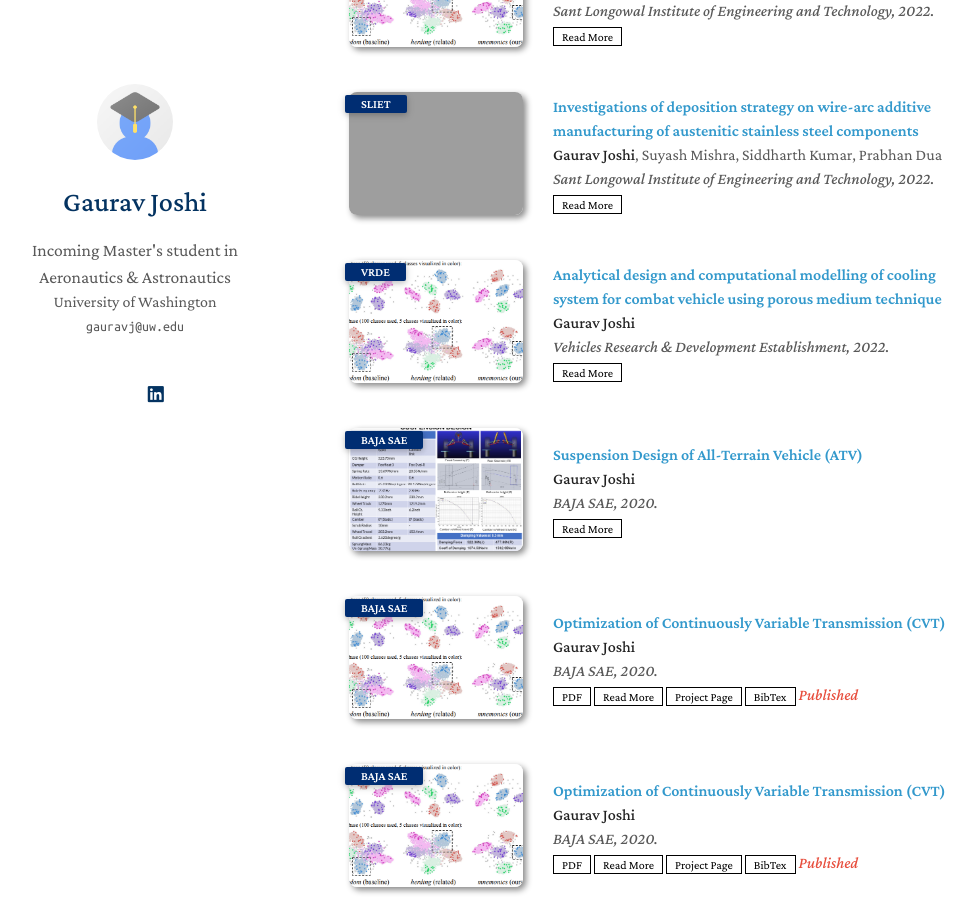
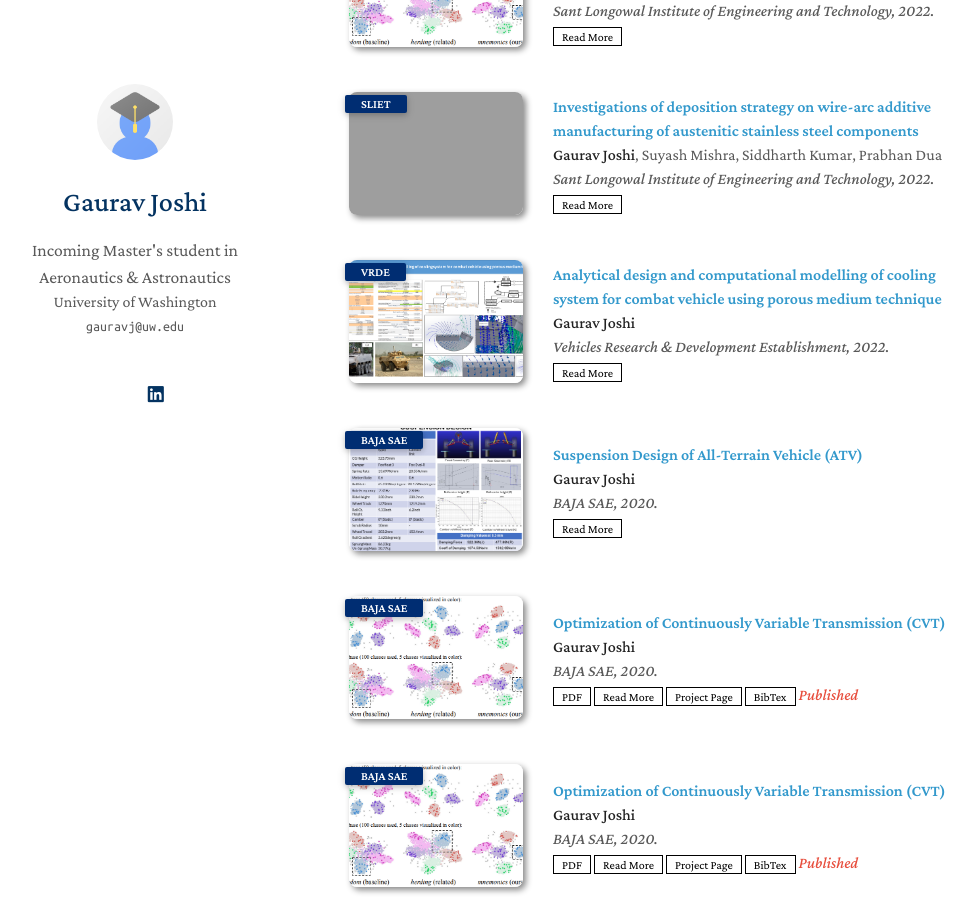
Before and after one commit to mastersinusoidal/mastersinusoidal.github.io, a Jekyll site: the page built from index.md, in a window 1280 px wide and 900 px high, scrolled down 1028 px. Shown: the whole window, without its empty margins (141-1117 px from the left). Built offline with Jekyll 4.4.1, drawn with Linux system fonts in a browser that asks for light colours; nearby versions of some CDN libraries; a style sheet for code colours, icons or effects is not loaded; our own code applies the rules of GitHub Pages for plain Markdown files; grey boxes are pictures that could not be loaded.

Commit message:
Update projects.yml

```diff
--- a/_data/projects.yml
+++ b/_data/projects.yml
@@ -26,7 +26,7 @@ main:
     conference_short: VRDE
     conference: Vehicles Research & Development Establishment, 2022.
     code: https://mastersinusoidal.github.io/project/combat-cfd/
-    image: ./assets/img/teaser_example.png
+    image: ./assets/img/combat-cfd.png
 
   - title: "Suspension Design of All-Terrain Vehicle (ATV)"
     authors: <strong>Gaurav Joshi</strong>
```
